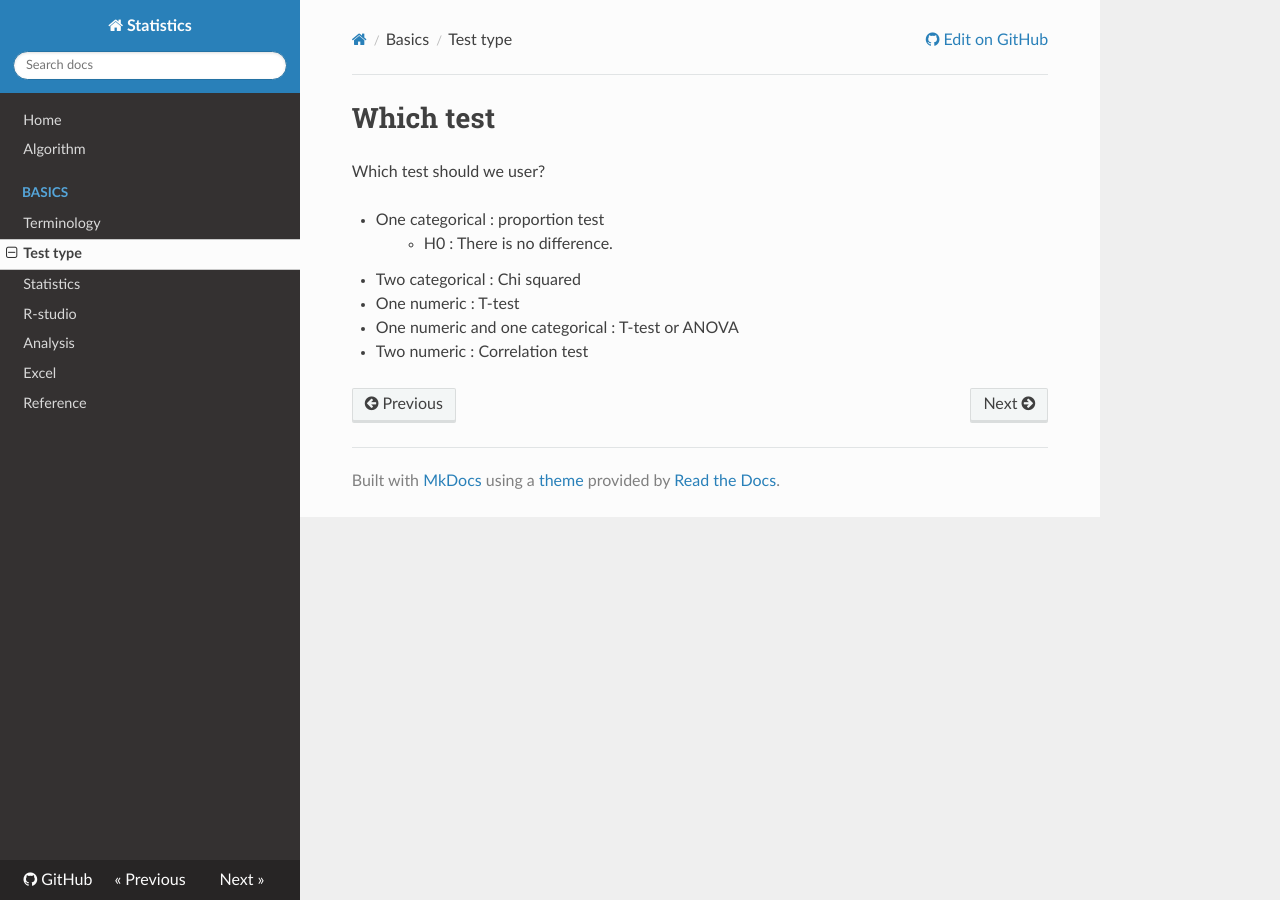
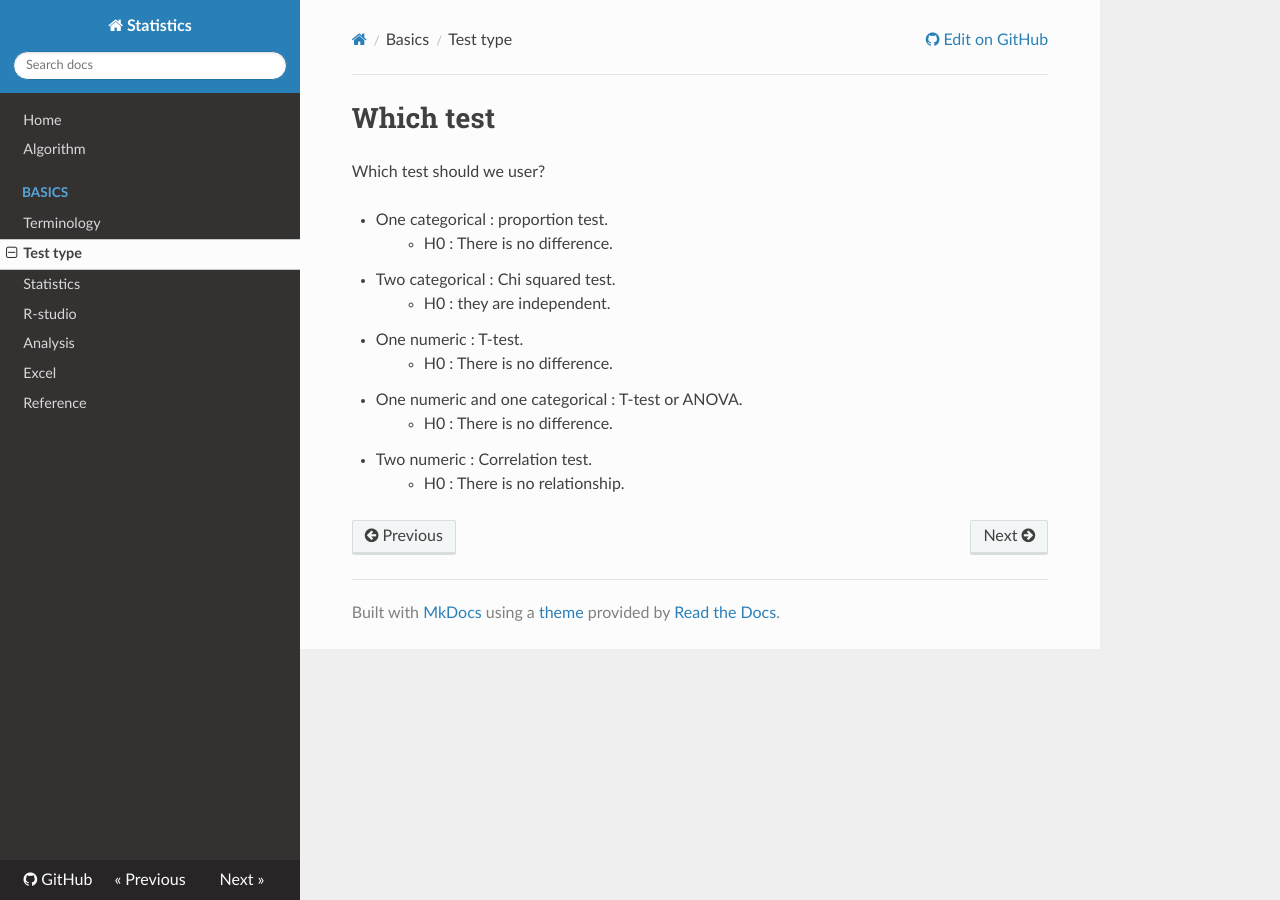
Before and after one commit to WonyoungCho/Statistics, an MkDocs documentation site: the page built from docs/which_test.md, in a window 1280 px wide. Built offline with MkDocs 1.6.1, drawn with Linux system fonts in a browser that asks for light colours; nearby versions of some CDN libraries; old or Windows-style settings are respelled for this version of MkDocs.

Commit message:
Update which_test.md

```diff
--- a/docs/which_test.md
+++ b/docs/which_test.md
@@ -2,9 +2,13 @@
 
 Which test should we user?
 
-- One categorical : proportion test
+- One categorical : proportion test.
 > - H0 : There is no difference.
-- Two categorical : Chi squared
-- One numeric : T-test
-- One numeric and one categorical : T-test or ANOVA
-- Two numeric : Correlation test
+- Two categorical : Chi squared test.
+> - H0 : they are independent.
+- One numeric : T-test.
+> - H0 : There is no difference.
+- One numeric and one categorical : T-test or ANOVA.
+> - H0 : There is no difference.
+- Two numeric : Correlation test.
+> - H0 : There is no relationship.
```
